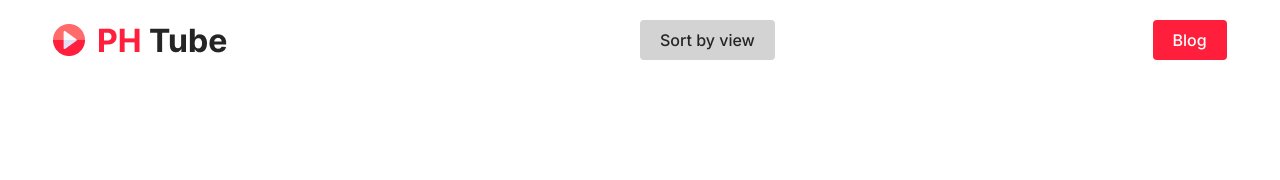
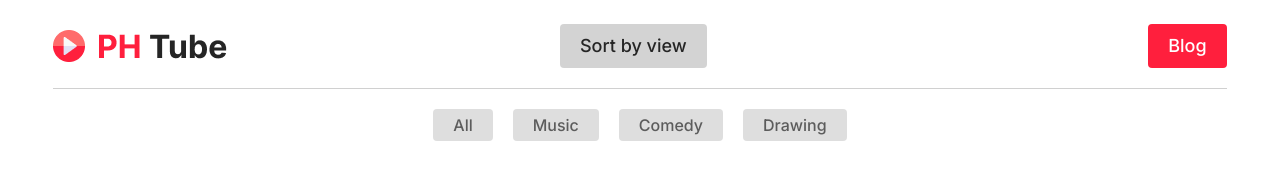
Before and after one commit to Mehedi0101/ph-tube, a plain HTML site: page index.html in a window 1280 px wide. Drawn offline with nearby package versions, Linux system fonts and the light colour scheme.

Commit message:
static tabs added

```diff
--- a/index.html
+++ b/index.html
@@ -33,15 +33,31 @@
     <header>
 
         <!-- navbar -->
-        <nav class="w-11/12 mx-auto grid grid-cols-1 md:grid-cols-2 gap-y-5 justify-between items-center mt-5">
+        <nav class="w-11/12 mx-auto grid grid-cols-1 md:grid-cols-2 gap-y-5 justify-between items-center mt-6">
             <img class="mx-auto md:mx-0" src="assets/images/Logo.png" alt="">
             <div class="flex gap-2 justify-evenly md:justify-between flex-wrap">
-                <button class="bg-[#25252533] text-[#252525] font-medium py-2 px-5 rounded active:scale-95 transition-all">Sort by view</button>
-                <button class="bg-[#FF1F3D] text-white font-medium py-2 px-5 rounded active:scale-95 transition-all">Blog</button>
+                <button class="bg-[#25252533] text-[#252525] text-base lg:text-lg font-medium py-2 px-5 rounded active:scale-95 transition-all md:-ml-20">Sort by view</button>
+                <button class="bg-[#FF1F3D] text-white text-base lg:text-lg font-medium py-2 px-5 rounded active:scale-95 transition-all">Blog</button>
             </div>
         </nav>
 
     </header>
+
+    <hr class="border-[#17171733] w-11/12 mx-auto my-5">
+
+    <!-- main -->
+    <main>
+
+        <!-- tabs -->
+        <div class="w-11/12 mx-auto flex justify-center gap-5 flex-wrap">
+            <button class="bg-[#25252526] text-[#252525b3] text-sm md:text-base font-medium py-1 px-5 rounded">All</button>
+            <button class="bg-[#25252526] text-[#252525b3] text-sm md:text-base font-medium py-1 px-5 rounded">Music</button>
+            <button class="bg-[#25252526] text-[#252525b3] text-sm md:text-base font-medium py-1 px-5 rounded">Comedy</button>
+            <button class="bg-[#25252526] text-[#252525b3] text-sm md:text-base font-medium py-1 px-5 rounded">Drawing</button>
+        </div>
+
+    </main>
+
 </body>
 
 </html>
```
